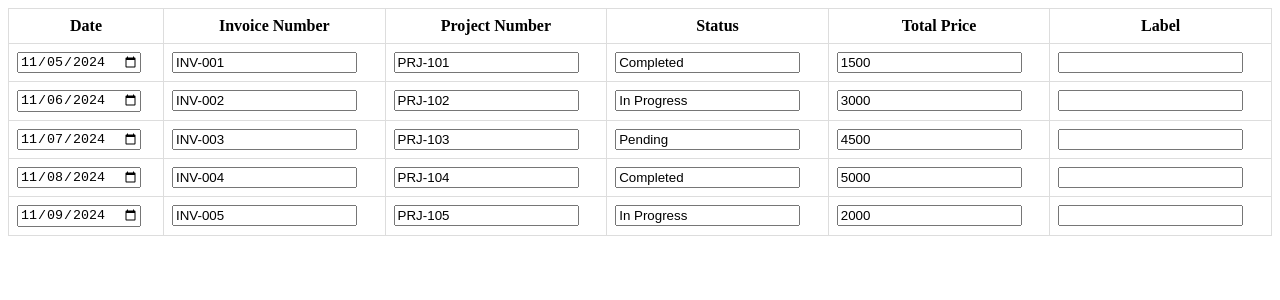
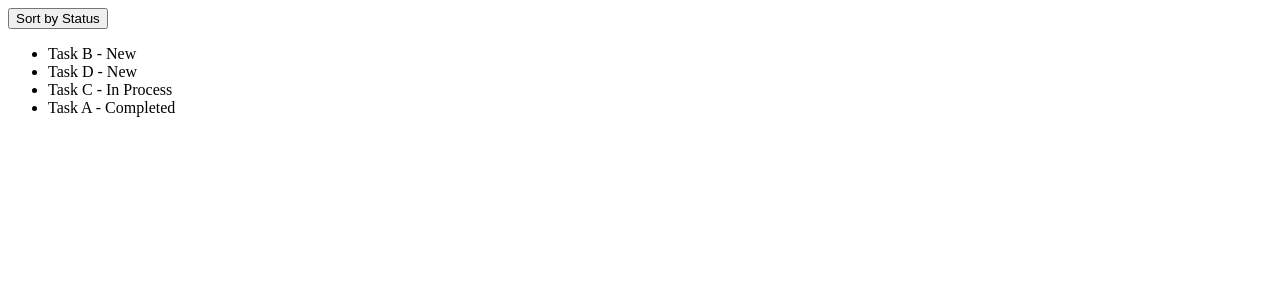
Before and after one commit to shubhamrawat0269/WEB-DEV-LEARN, a Nuxt app in the folder FRONTEND/NUXT/NUXT_MODERN/: page / in a window 1280 px wide. Shown: the top 300 px of the page. Built offline with nearby package versions, Linux system fonts and the light colour scheme.

Commit message:
Sorted Component Created

```diff
--- /dev/null
+++ b/FRONTEND/NUXT/NUXT_MODERN/components/TsStatus.vue
@@ -0,0 +1,29 @@
+<template>
+    <div>
+        <button @click="sortItems">Sort by Status</button>
+        <ul>
+            <li v-for="item in sortedItems" :key="item.id">
+                {{ item.name }} - {{ item.status }}
+            </li>
+        </ul>
+    </div>
+</template>
+
+<script setup>
+import { ref } from 'vue';
+import { useStatusSorter } from '~/composables/useStatusSorter';
+
+const items = ref([
+    { id: 1, name: 'Task A', status: 'Completed' },
+    { id: 2, name: 'Task B', status: 'New' },
+    { id: 3, name: 'Task C', status: 'In Process' },
+    { id: 4, name: 'Task D', status: 'New' },
+]);
+
+const { sortedItems, sortByStatus } = useStatusSorter(items.value);
+
+// Call sortByStatus on your items to sort them
+const sortItems = () => {
+    sortByStatus(items.value);
+};
+</script>
--- /dev/null
+++ b/FRONTEND/NUXT/NUXT_MODERN/composables/useStatusSorter.ts
@@ -0,0 +1,28 @@
+// ~/composables/useStatusSorter.js
+import { ref } from 'vue';
+
+export function useStatusSorter(initialItems = []) {
+  const sortedItems = ref([]);
+
+  // Define the sorting function
+  const sortByStatus = (items) => {
+    sortedItems.value = items.sort((a, b) => {
+      const statusOrder = {
+        New: 1,
+        'In Process': 2,
+        Completed: 3,
+      };
+      return statusOrder[a.status] - statusOrder[b.status];
+    });
+  };
+
+  // Sort initial items if provided
+  if (initialItems.length) {
+    sortByStatus(initialItems);
+  }
+
+  return {
+    sortedItems,
+    sortByStatus,
+  };
+}
--- a/FRONTEND/NUXT/NUXT_MODERN/pages/index.vue
+++ b/FRONTEND/NUXT/NUXT_MODERN/pages/index.vue
@@ -1,7 +1,9 @@
 <template>
-    <TsTableView />
+    <!-- <TsTableView /> -->
+    <TsStatus />
 </template>
 
 <script setup lang="ts">
 
+
 </script>
```
